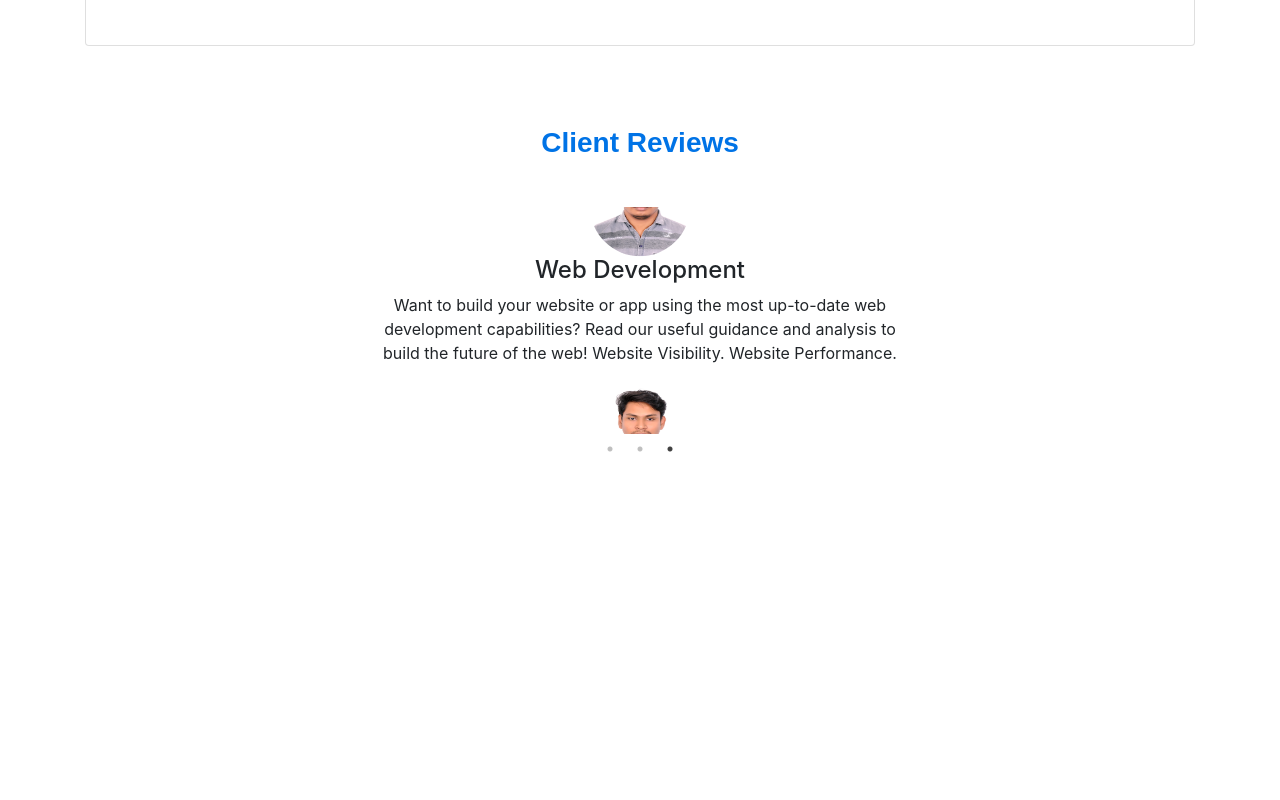
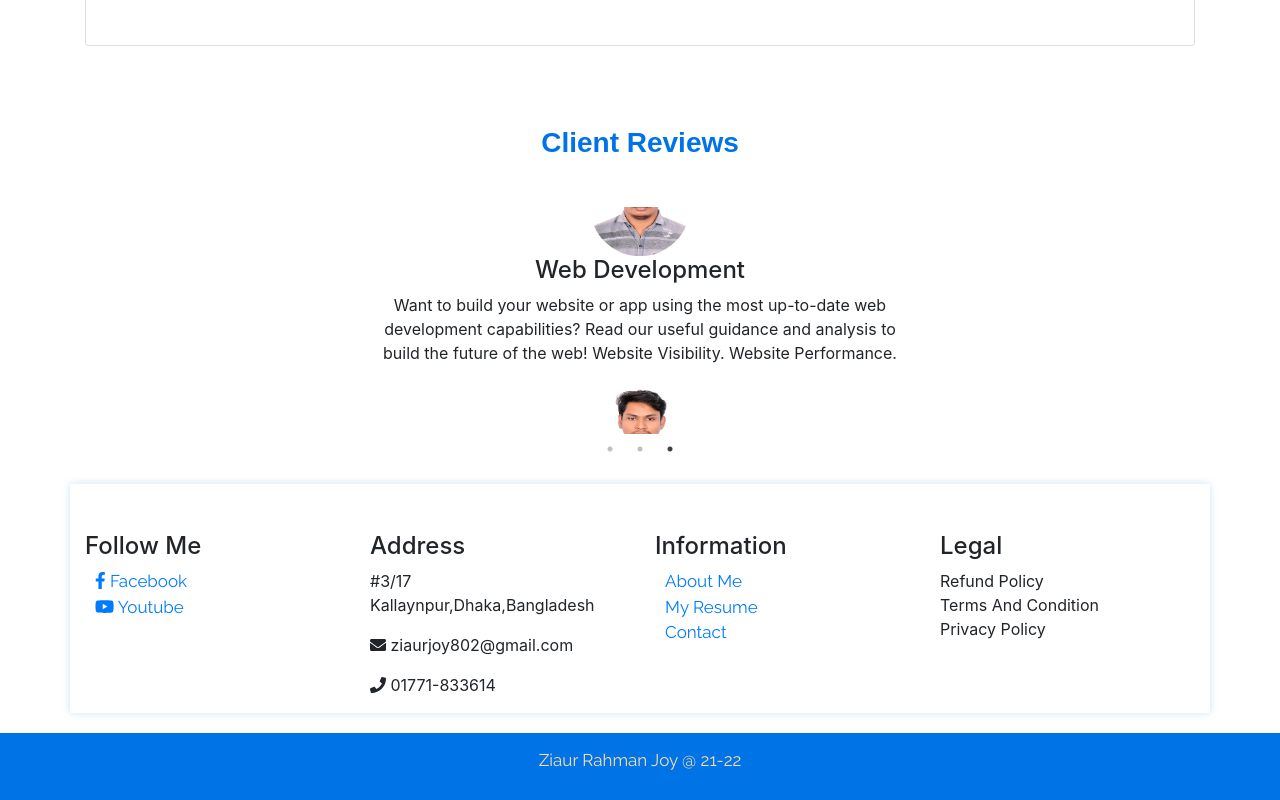
Before and after one commit to ziaurjoy/my-portfolio-site, a React (Create React App) app: page / in a window 1280 px wide. Shown: the part 3440-4240 px from the top of the page. Before the commit the page ends 3899 px from the top, so only its background shows below. Built offline with nearby package versions, Linux system fonts and the light colour scheme.

Commit message:
Home page

```diff
--- a/package.json
+++ b/package.json
@@ -4,6 +4,7 @@
   "private": true,
   "dependencies": {
     "@fortawesome/fontawesome-svg-core": "^1.2.35",
+    "@fortawesome/free-brands-svg-icons": "^5.15.3",
     "@fortawesome/free-solid-svg-icons": "^5.15.3",
     "@fortawesome/react-fontawesome": "^0.1.14",
     "@testing-library/jest-dom": "^5.11.10",
--- a/src/App.js
+++ b/src/App.js
@@ -1,25 +1,10 @@
-import TopBanner from './components/TopBanner/TopBanner'
-import Service from './components/Service/Service'
-import TopNaver from './components/TopNaver/TopNaver'
-import Analysis from './components/Analysis/Analysis'
-import Summary from './components/Summary/Summary'
-import RecentProjects from './components/RecentProject/RecentProjects'
-import Courses from './components/Courses/Courses'
-import VideoSection from './components/VideoSection/VideoSection'
-import ClientReviews from './components/ClientReviews/ClientReviews'
+import HomePage from "./Pages/HomePage";
+
 
 function App() {
   return (
     <div>
-      <TopNaver />
-      <TopBanner />
-      <Service />
-      <Analysis />
-      <Summary />
-      <RecentProjects />
-      <Courses />
-      <VideoSection />
-      <ClientReviews />
+      <HomePage />
     </div>
   );
 }
--- /dev/null
+++ b/src/Pages/HomePage.js
@@ -0,0 +1,32 @@
+import React, { Component } from 'react'
+
+
+import TopBanner from '../components/TopBanner/TopBanner'
+import Service from '../components/Service/Service'
+import TopNaver from '../components/TopNaver/TopNaver'
+import Analysis from '../components/Analysis/Analysis'
+import Summary from '../components/Summary/Summary'
+import RecentProjects from '../components/RecentProject/RecentProjects'
+import Courses from '../components/Courses/Courses'
+import VideoSection from '../components/VideoSection/VideoSection'
+import ClientReviews from '../components/ClientReviews/ClientReviews'
+import FooterSection from '../components/FooterSection/FooterSection'
+
+export default class HomePage extends Component {
+    render() {
+        return (
+            <>
+                <TopNaver />
+                <TopBanner />
+                <Service />
+                <Analysis />
+                <Summary />
+                <RecentProjects />
+                <Courses />
+                <VideoSection />
+                <ClientReviews />
+                <FooterSection />
+            </>
+        )
+    }
+}
--- a/src/asset/css/custom.css
+++ b/src/asset/css/custom.css
@@ -229,3 +229,43 @@
     border-radius: 50%;
 
 }
+
+.footerCard{
+    /* border-radius: 2px; */
+    border: 2px !important;
+    margin: 2px 2px 2px 2px;
+    box-shadow: 0 0 8px 0 rgba(0,115,230,0.2);
+    margin-top: 50px;
+}
+
+.socialLink{
+    text-decoration: none !important;
+    font-family: 'Raleway',sans-serif;
+    font-size: 17px;
+    font-weight: 400;
+    padding: 10px;
+}
+
+.socialLink:hover{
+    text-decoration: none !important;
+    font-family: 'Raleway',sans-serif;
+    font-size: 17px;
+    font-weight: 400;
+    padding: 10px;
+    color: #000000;
+}
+
+.copyrightFooter{
+    text-align: center;
+    padding: 15px 0px 10px 0px;
+    margin-top: 20px;
+    /* color: #0073E6; */
+    background-color: #0073E6;
+}
+
+.copyrightFooterTitle{
+    font-family: 'Raleway',sans-serif;
+    font-size: 17px;
+    font-weight: 400;
+    color: wheat;
+}
--- /dev/null
+++ b/src/components/FooterSection/FooterSection.js
@@ -0,0 +1,47 @@
+import React, { Component } from 'react'
+import { Col, Container, Row } from 'react-bootstrap'
+
+import { FontAwesomeIcon } from '@fortawesome/react-fontawesome'
+import { faFacebookF,faYoutube } from '@fortawesome/free-brands-svg-icons'
+import {faPhone, faEnvelope} from "@fortawesome/free-solid-svg-icons";
+
+export default class FooterSection extends Component {
+    render() {
+        return (
+            <>
+                <Container>
+                    <div className="mt-5 text-center">
+                    <Row className="footerCard">
+                        <Col className="mt-5 text-justify" lg={3} md={6} sm={12}>
+                            <h4>Follow Me</h4>
+                            <a href="#" className="socialLink"><FontAwesomeIcon className="" icon={faFacebookF} /> Facebook</a><br/>
+                            <a href="#" className="socialLink"><FontAwesomeIcon className="" icon={faYoutube} /> Youtube</a>
+                        </Col>
+                        <Col className="mt-5 text-justify" lg={3} md={6} sm={12}>
+                            <h4>Address</h4>
+                            <p>#3/17 Kallaynpur,Dhaka,Bangladesh</p>
+                            <p><FontAwesomeIcon className="" icon={faEnvelope} /> ziaurjoy802@gmail.com</p>
+                            <p><FontAwesomeIcon className="" icon={faPhone} /> 01771-833614</p>
+                        </Col>
+                        <Col className="mt-5 text-justify" lg={3} md={6} sm={12}>
+                            <h4>Information</h4>
+                            <a href="#" className="socialLink">About Me</a><br/>
+                            <a href="#" className="socialLink">My Resume</a><br/>
+                            <a href="#" className="socialLink">Contact</a>
+                        </Col>
+                        <Col className="mt-5 text-justify" lg={3} md={6} sm={12}>
+                            <h4>Legal</h4>
+                            <a>Refund Policy</a><br/>
+                            <a>Terms And Condition</a><br/>
+                            <a>Privacy Policy</a>
+                        </Col>
+                    </Row>
+                    </div>
+                </Container>
+                <div className="copyrightFooter">
+                    <p className="copyrightFooterTitle">Ziaur Rahman Joy @ 21-22</p>
+                </div>
+            </>
+        )
+    }
+}
```
Also changed, not shown: 1 other file (tests, documents, lock files or other folders).
